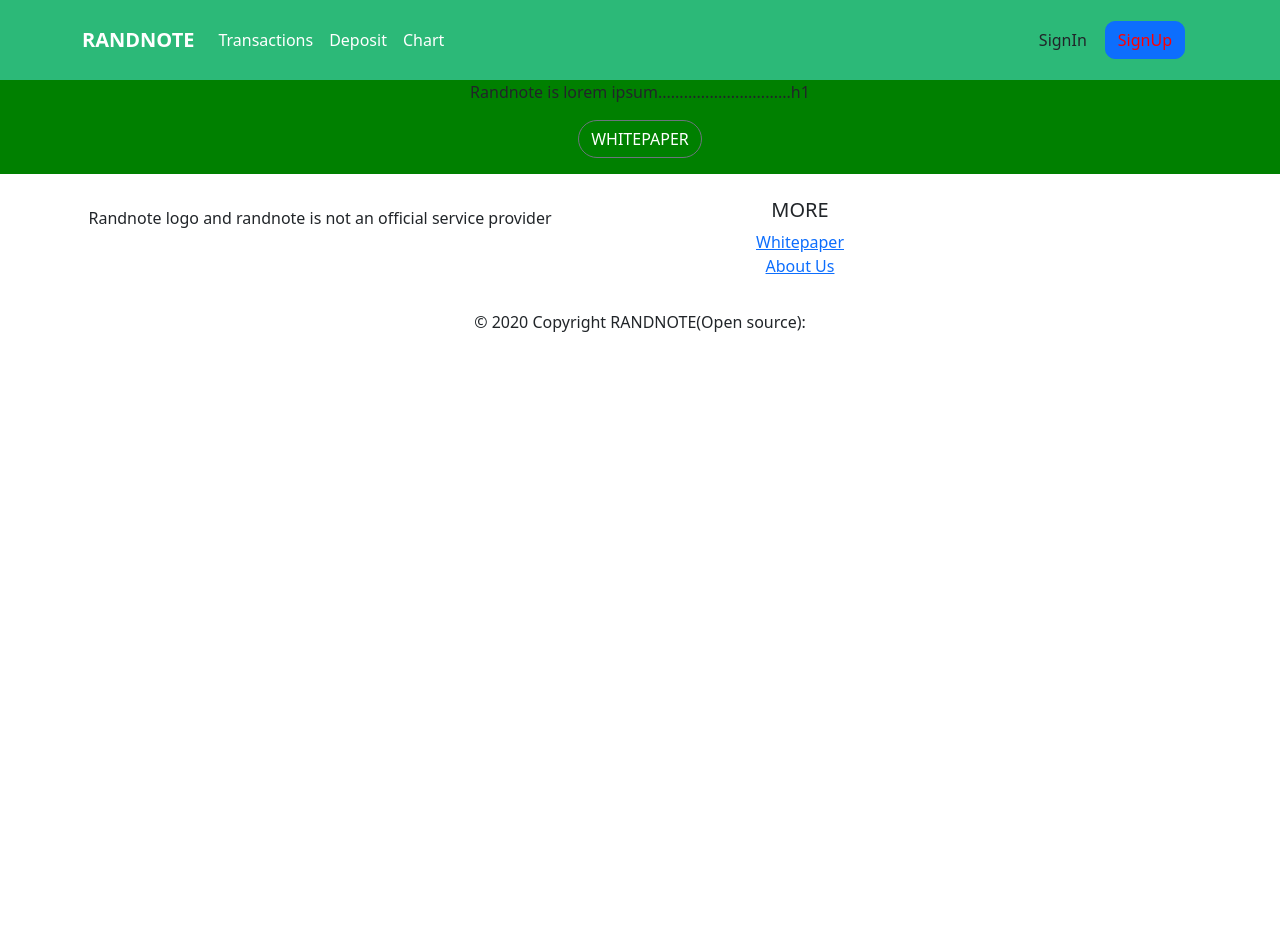
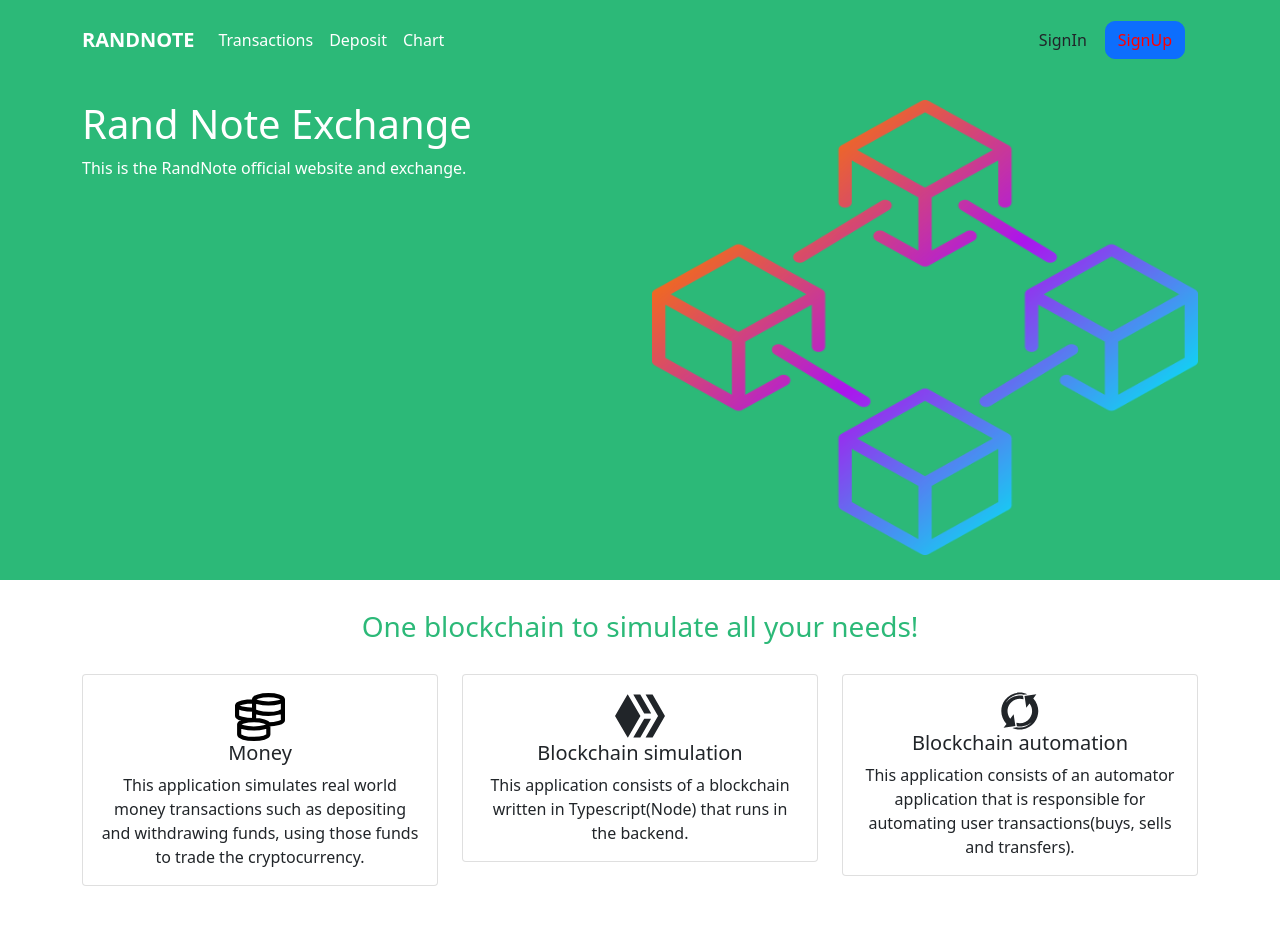
Before and after one commit to randnote/randnote-exchange, a Next.js app: page / in a window 1280 px wide. Shown: the top 952 px of the page. Before the commit the page ends 800 px from the top, so only its background shows below. Built offline with nearby package versions, Linux system fonts and the light colour scheme.

Commit message:
worked on about section

```diff
--- a/pages/index.tsx
+++ b/pages/index.tsx
@@ -1,9 +1,14 @@
 import type { NextPage } from "next";
 import { AuthenticatedNavbar } from "./components/Navbar";
 import MainFooter from "./components/Footer";
-import { Container, Button, Row } from "reactstrap";
+import { Container, Button, Row, Card, CardBody,CardTitle ,CardText} from "reactstrap";
 import ChartComponent from "./components/charts/chartComponent";
+import Image from 'next/image'
+import MainImage from '../public/blocks.png'
 
+import {GrMoney} from 'react-icons/gr'
+import {GiCycle} from 'react-icons/gi'
+import {SiHiveBlockchain} from 'react-icons/si'
 // styles imports:
 import styles from "../styles/Home.module.scss";
 
@@ -16,9 +21,24 @@ const MainComponent: React.FC = () => {
 	return (
 		<div className={styles.mainComponent}>
 			<Container className={styles.mainComponentMainContainer}>
-				<Row className={styles.mainRow}>
-					<h1>Rand Note Exchange</h1>
-					<p>This is the RandNote official website and exchange.</p>
+				<Row className={`${styles.mainRow} `}>
+
+					<div className={`${styles.colLeft} col-md-6 col-sm-12`}>
+						<h1>Rand Note Exchange</h1>
+						<p>This is the RandNote official website and exchange.</p>
+					</div>
+
+					<div className={`${styles.colRight} col-md-6 col-sm-12`}>
+						<Image
+							src={MainImage}
+							alt="Picture of the author"
+							width={600}
+							height={500}
+							// blurDataURL="data:..." automatically provided
+							// placeholder="blur" // Optional blur-up while loading
+						/>
+					</div>
+
 				</Row>
 			</Container>
 		</div>
@@ -28,29 +48,59 @@ const MainComponent: React.FC = () => {
 // About section
 const AboutComponent = () => {
 	return (
-		<div style={AboutComponentDiv}>
+		<div className={styles.aboutComponent}>
 			<Container>
 				<div className="text-center">
+
 					<Row>
-						<p className="text-center">
-							Randnote is lorem
-							ipsum...............................h1
-						</p>
+						<h3 className={`${styles.infoSection}`}>
+							One blockchain to simulate all your needs!
+						</h3>
 					</Row>
 
-					<Row>
-						<p className="text-center">
-							<Button
-								style={{
-									color: "white",
-									backgroundColor: "green",
-									borderRadius: "20px",
-									maxWidth: "300px",
-								}}
-							>
-								WHITEPAPER
-							</Button>
-						</p>
+					<Row className={styles.blockSection}>
+						<div className="col-md-4">
+							<Card>
+								<CardBody>
+									<GrMoney size={50}></GrMoney>
+
+									<CardTitle tag="h5">
+									Money
+									</CardTitle>
+									<CardText>
+									This application simulates real world money transactions such as depositing and withdrawing funds, using those funds to trade the cryptocurrency.
+									</CardText>
+								</CardBody>
+							</Card>
+						</div>
+
+						<div className="col-md-4">
+							<Card>
+								<CardBody>
+									<SiHiveBlockchain size={50}></SiHiveBlockchain>
+									<CardTitle tag="h5">
+									Blockchain simulation
+									</CardTitle>
+									<CardText>
+									This application consists of a blockchain written in Typescript(Node) that runs in the backend.
+									</CardText>
+								</CardBody>
+							</Card>
+						</div>
+
+						<div className="col-md-4">
+							<Card>
+								<CardBody>
+									<GiCycle size={40}></GiCycle>
+									<CardTitle tag="h5">
+									Blockchain automation
+									</CardTitle>
+									<CardText>
+									This application consists of an automator application that is responsible for automating user transactions(buys, sells and transfers).
+									</CardText>
+								</CardBody>
+							</Card>
+						</div>
 					</Row>
 				</div>
 			</Container>
@@ -63,7 +113,7 @@ const Home: NextPage = () => {
 	return (
 		<div>
 			<AuthenticatedNavbar></AuthenticatedNavbar>
-
+			<MainComponent></MainComponent>
 			<AboutComponent></AboutComponent>
 			<MainFooter></MainFooter>
 		</div>
--- a/styles/Home.module.scss
+++ b/styles/Home.module.scss
@@ -6,6 +6,38 @@
 
 
   .mainComponentMainContainer{
+    height: 500px;
     color: white;
+    display: flex;
+    flex-direction: column;
+    // align-items: center;
+    justify-content: center;
+
+    .colLeft{
+
+    }
+
+    .colRight{
+
+    }
+
   }
 }
+
+.aboutComponent{
+  background-color: white;
+  min-height: 500px;
+
+  .infoSection{
+    margin-top: 30px;
+    margin-bottom: 30px;
+    color: $color-primary-green;
+  }
+
+  .blockSection{
+
+    div{
+      // border: 1px solid pink;
+    }
+  }
+}
```
Also changed, not shown: public/blocks.png (added).
